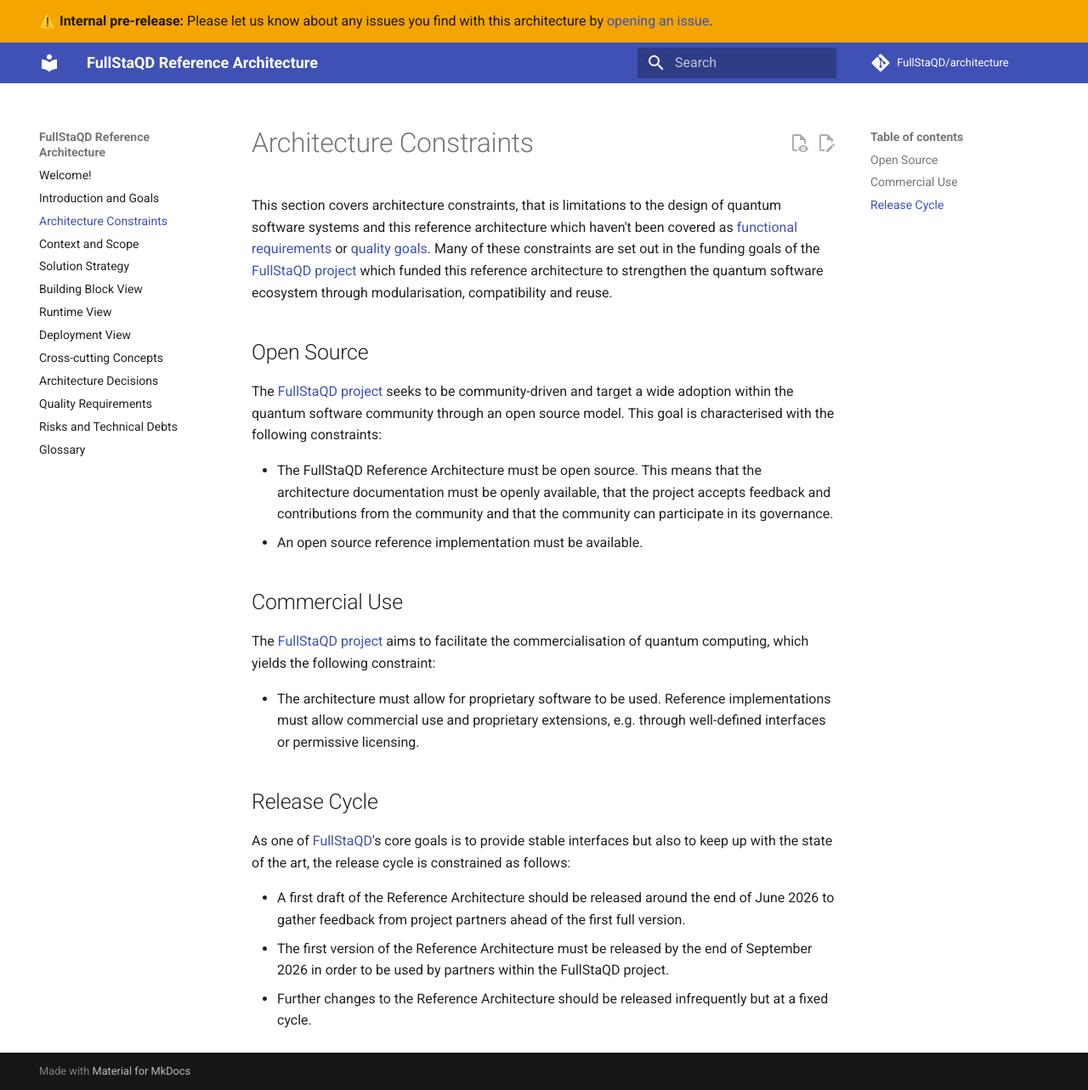
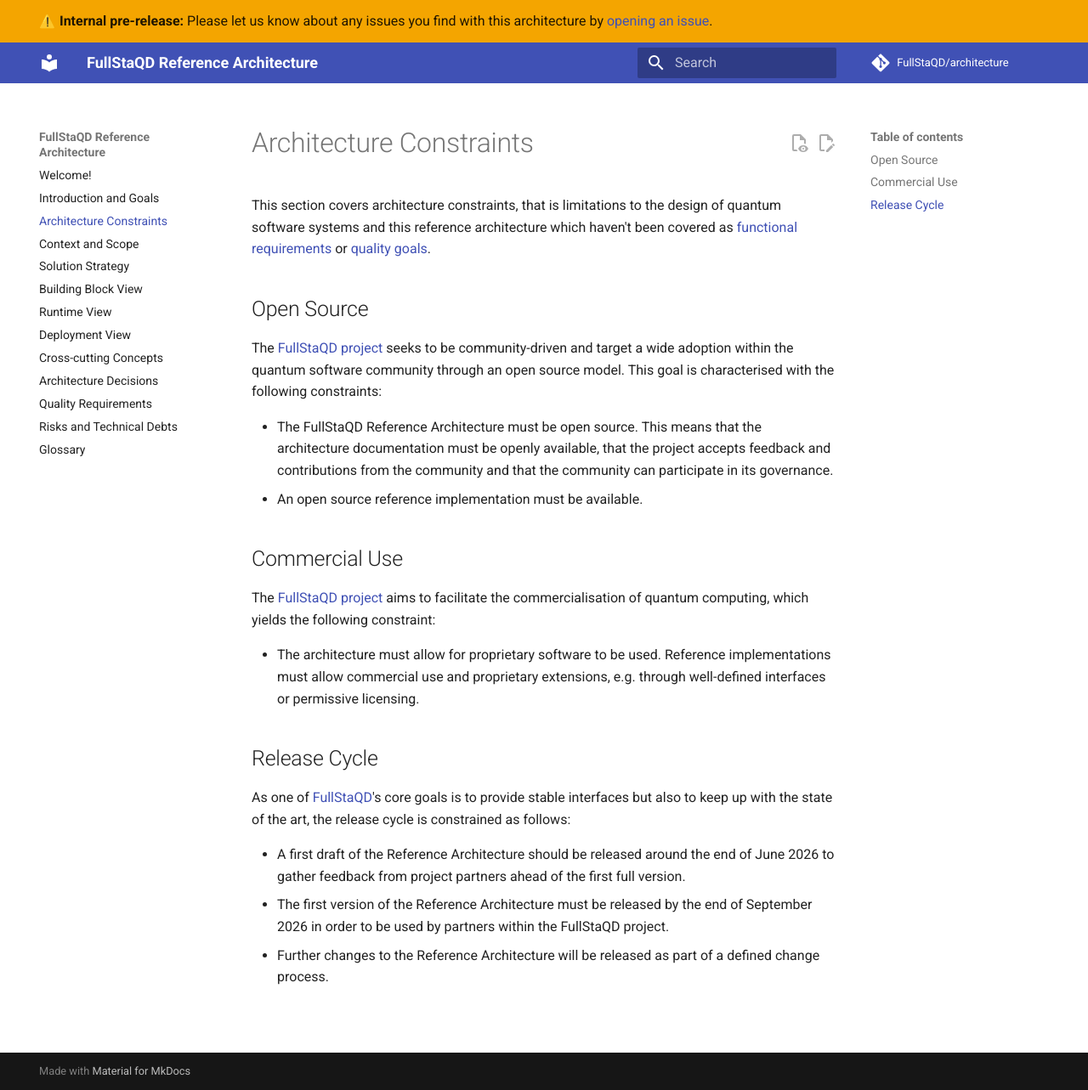
Before and after one commit to FullStaQD/architecture, an MkDocs documentation site: the page built from docs/02_architecture_constraints.md, in a window 1280 px wide and 1283 px high. Shown: the whole window at 85% size. Built offline with MkDocs 1.6.1 and Material for MkDocs 9.7.7, drawn with Linux system fonts in a browser that asks for light colours; comment, search, counter and statistics services are not loaded.

Commit message:
Update 02_architecture_constraints.md
Signed-off-by: RinorKIT <tc4656@kit.edu>

```diff
--- a/docs/02_architecture_constraints.md
+++ b/docs/02_architecture_constraints.md
@@ -5,10 +5,7 @@
 covered as
 [functional requirements](./01_introduction_and_goals.md#_requirements_overview)
 or [quality goals](./10_quality_requirements.md).
-Many of these constraints are set out in the funding goals of the
-[FullStaQD project][fullstaqd]
-which funded this reference architecture to strengthen the quantum software
-ecosystem through modularisation, compatibility and reuse.
+
 
 ## Open Source
 The [FullStaQD project][fullstaqd] seeks to be community-driven and target a
@@ -41,7 +38,6 @@
 * The first version of the Reference Architecture must be released by the end
   of September 2026 in order to be used by partners within the FullStaQD
   project.
-* Further changes to the Reference Architecture should be released
-  infrequently but at a fixed cycle.
+* Further changes to the Reference Architecture will be released as part of a defined change process.
 
 [fullstaqd]: https://www.digital.iao.fraunhofer.de/en/competences/quantum-computing/FullStaQD.html
```
